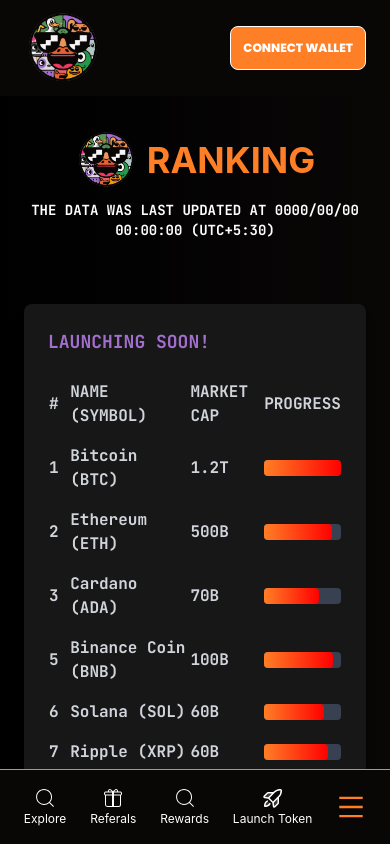
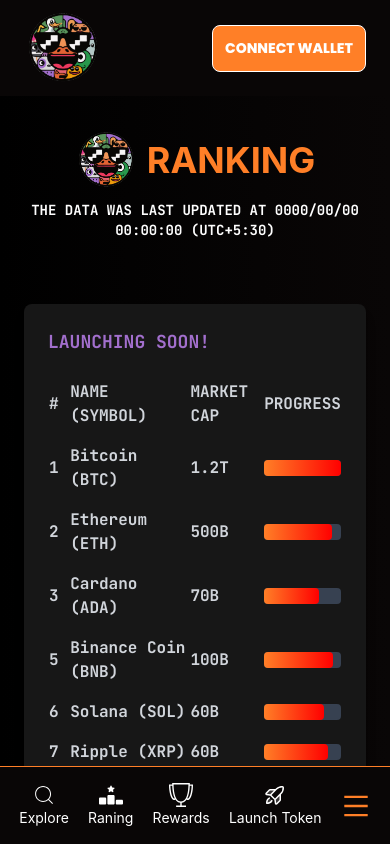
Before and after one commit to TJAKON/wybe-frontend, a React (Create React App) app: page /ranking in a window 390 px wide. Shown: the top 844 px of the page. Built offline with nearby package versions, Linux system fonts and the light colour scheme; the HTML template or start-up script is replaced by a standard one; what igniteui-react-charts would draw is missing.

Commit message:
update commit

```diff
--- a/src/components/Navbar.jsx
+++ b/src/components/Navbar.jsx
@@ -5,6 +5,7 @@
 import { PiRocketLaunchDuotone } from "react-icons/pi";
 import { CiCircleQuestion, CiGift, CiSearch } from "react-icons/ci";
 import { LuWallet } from "react-icons/lu";
+import { TfiCup } from "react-icons/tfi";
 
 const Navbar = () => {
   const [isOpen, setIsOpen] = useState(false);
@@ -57,7 +58,7 @@
           <img src="/wybe.svg" className="w-20" alt="Wybe Logo" />
         </Link>
 
-        <button className="md:hidden p-3 rounded-lg text-[12px] border border-white font-bold font-poppins bg-orange ">
+        <button className="md:hidden p-3 rounded-lg text-[14px] border border-white font-bold font-poppins bg-orange ">
           CONNECT WALLET
         </button>
 
@@ -69,7 +70,7 @@
         <div className="flex items-center text-center justify-evenly py-4">
           <Link
             to="/launch"
-            className="text-center justify-items-center m-0 self-center place-self-center items-center justify-center text-[12px]"
+            className="text-center justify-items-center m-0 self-center place-self-center items-center justify-center text-[14px]"
           >
             <CiSearch className=" w-6 h-6" />
             Explore
@@ -77,21 +78,22 @@
 
           <Link
             to="/launch"
-            className="text-center justify-items-center m-0 items-center justify-center text-[12px]"
+            className="text-center justify-items-center m-0 items-center justify-center text-[14px]"
           >
-            <CiGift className=" w-6 h-6" />
-            Referals
+            <FaRankingStar className=" w-6 h-6" />
+            Raning
           </Link>
+
           <Link
             to="/launch"
-            className="text-center justify-items-center m-0 items-center justify-center text-[12px]"
+            className="text-center justify-items-center m-0 items-center justify-center text-[14px]"
           >
-            <CiSearch className=" w-6 h-6" />
+            <TfiCup className=" w-6 h-6" />
             Rewards
           </Link>
           <Link
             to="/launch"
-            className="text-center justify-items-center m-0 items-center justify-center text-[12px]"
+            className="text-center justify-items-center m-0 items-center justify-center text-[14px]"
           >
             <PiRocketLaunchDuotone className=" w-6 h-6" />
             Launch Token
@@ -130,8 +132,8 @@
                       className="p-3 flex gap-3 items-center"
                       onClick={toggleMenu}
                     >
-                      <FaRankingStar className="w-6 h-6" />
-                      Ranking
+                      <CiGift className="w-6 h-6" />
+                      Referals
                     </Link>
                   </div>
                 </div>
```
